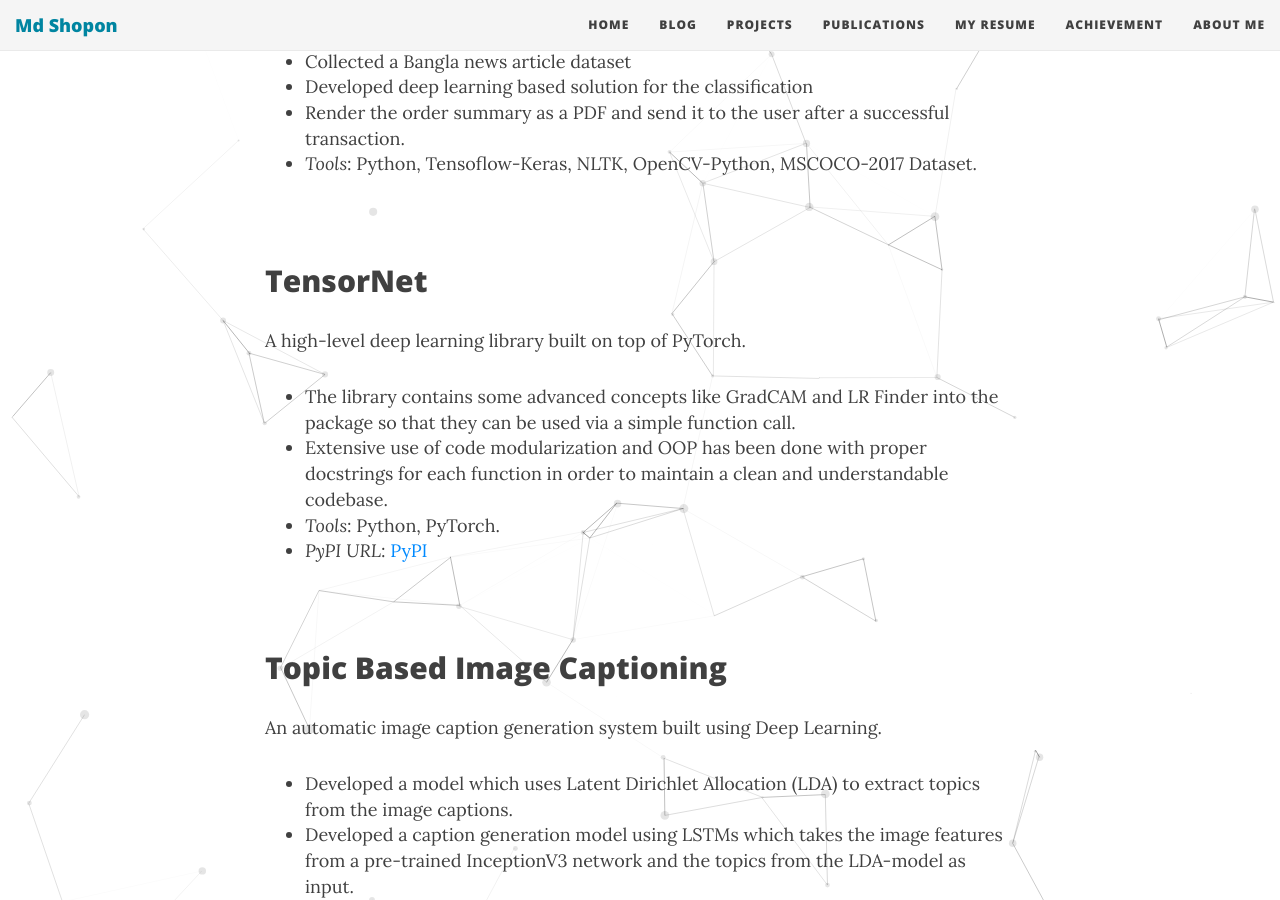
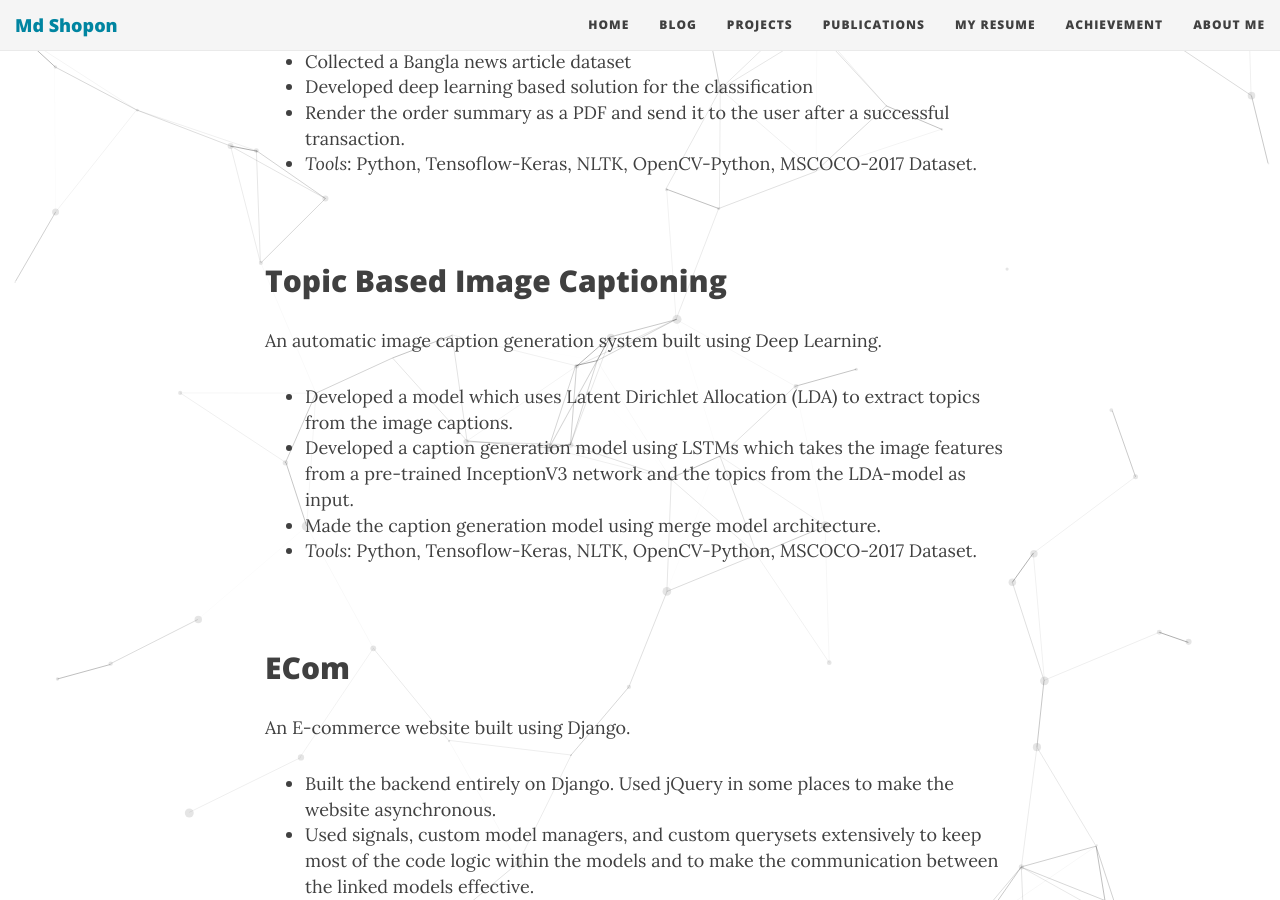
Before and after one commit to mdshopon/mdshopon.github.io, a Jekyll site: the page built from projects.md, in a window 1280 px wide and 900 px high, scrolled down 899 px. Built offline with Jekyll 4.4.1, drawn with Linux system fonts in a browser that asks for light colours; nearby versions of some CDN libraries.

Commit message:
Update projects.md

```diff
--- a/projects.md
+++ b/projects.md
@@ -29,16 +29,6 @@
 
 <br/>
 
-## TensorNet
-
-A high-level deep learning library built on top of PyTorch.
-
-- The library contains some advanced concepts like GradCAM and LR Finder into the package so that they can be used via a simple function call.
-- Extensive use of code modularization and OOP has been done with proper docstrings for each function in order to maintain a clean and understandable codebase.
-- _Tools_: Python, PyTorch.
-- _PyPI URL_: [PyPI](https://pypi.org/project/torch-tensornet/)
-
-<br/>
 
 ## Topic Based Image Captioning
 
```
